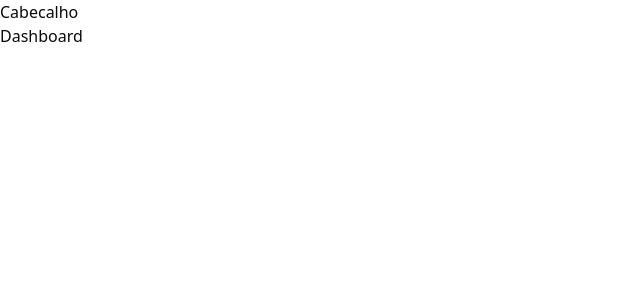
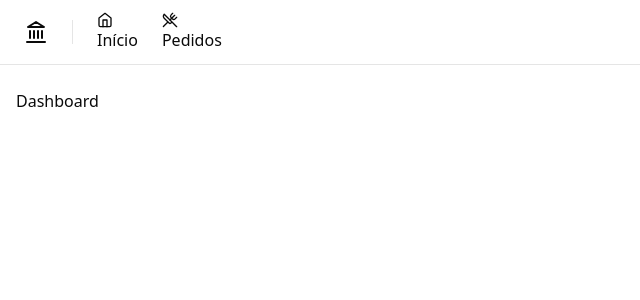
Before and after one commit to Inacioluz/dashboard-busines, a React (Vite) app: page / in a window 1280 px wide. Shown: the top 300 px of the page, without its empty margins (0-640 px from the left). Built offline with nearby package versions, Linux system fonts and the light colour scheme.

Commit message:
criando cabecalho

```diff
--- a/package.json
+++ b/package.json
@@ -12,6 +12,7 @@
   "dependencies": {
     "@hookform/resolvers": "^3.3.4",
     "@radix-ui/react-label": "^2.0.2",
+    "@radix-ui/react-separator": "^1.0.3",
     "@radix-ui/react-slot": "^1.0.2",
     "class-variance-authority": "^0.7.0",
     "clsx": "^2.1.0",
--- /dev/null
+++ b/src/components/header.tsx
@@ -0,0 +1,27 @@
+import { Home, Landmark, UtensilsCrossed } from 'lucide-react'
+import { Link } from 'react-router-dom'
+
+import { Separator } from './ui/separator'
+
+export function Header() {
+  return (
+    <div className="border-b">
+      <div className="flex h-16 items-center gap-6 px-6">
+        <Landmark className="h-6 w-6" />
+
+        <Separator orientation="vertical" className="h-6" />
+
+        <nav className="flex items-center space-x-4 lg:space-x-6">
+          <Link to="/">
+            <Home className="h-4 w-4" />
+            Início
+          </Link>
+          <Link to="/orders">
+            <UtensilsCrossed className="h-4 w-4" />
+            Pedidos
+          </Link>
+        </nav>
+      </div>
+    </div>
+  )
+}
--- /dev/null
+++ b/src/components/ui/separator.tsx
@@ -0,0 +1,29 @@
+import * as React from "react"
+import * as SeparatorPrimitive from "@radix-ui/react-separator"
+
+import { cn } from "@/lib/utils"
+
+const Separator = React.forwardRef<
+  React.ElementRef<typeof SeparatorPrimitive.Root>,
+  React.ComponentPropsWithoutRef<typeof SeparatorPrimitive.Root>
+>(
+  (
+    { className, orientation = "horizontal", decorative = true, ...props },
+    ref
+  ) => (
+    <SeparatorPrimitive.Root
+      ref={ref}
+      decorative={decorative}
+      orientation={orientation}
+      className={cn(
+        "shrink-0 bg-border",
+        orientation === "horizontal" ? "h-[1px] w-full" : "h-full w-[1px]",
+        className
+      )}
+      {...props}
+    />
+  )
+)
+Separator.displayName = SeparatorPrimitive.Root.displayName
+
+export { Separator }
--- a/src/pages/_layouts/app.tsx
+++ b/src/pages/_layouts/app.tsx
@@ -1,11 +1,12 @@
 import { Outlet } from 'react-router-dom'
+
+import { Header } from '@/components/header'
 
 export function AppLayout() {
   return (
-    <div>
-      <h1>Cabecalho</h1>
-
-      <div>
+    <div className="flex min-h-screen flex-col antialiased">
+      <Header />
+      <div className="flex flex-1 flex-col gap-4 p-4 pt-6">
         <Outlet />
       </div>
     </div>
--- a/src/pages/_layouts/auth.tsx
+++ b/src/pages/_layouts/auth.tsx
@@ -3,7 +3,7 @@
 
 export function AuthLayout() {
   return (
-    <div className="grid min-h-screen grid-cols-2">
+    <div className="grid min-h-screen grid-cols-2 antialiased">
       <div className="flex h-full flex-col justify-between border-r border-foreground/5 bg-muted p-10 text-foreground ">
         <div className="flex items-center gap-3 text-lg text-foreground">
           <Landmark className="h-5 w-5" />
```
Also changed, not shown: 1 other file (tests, documents, lock files or other folders).
